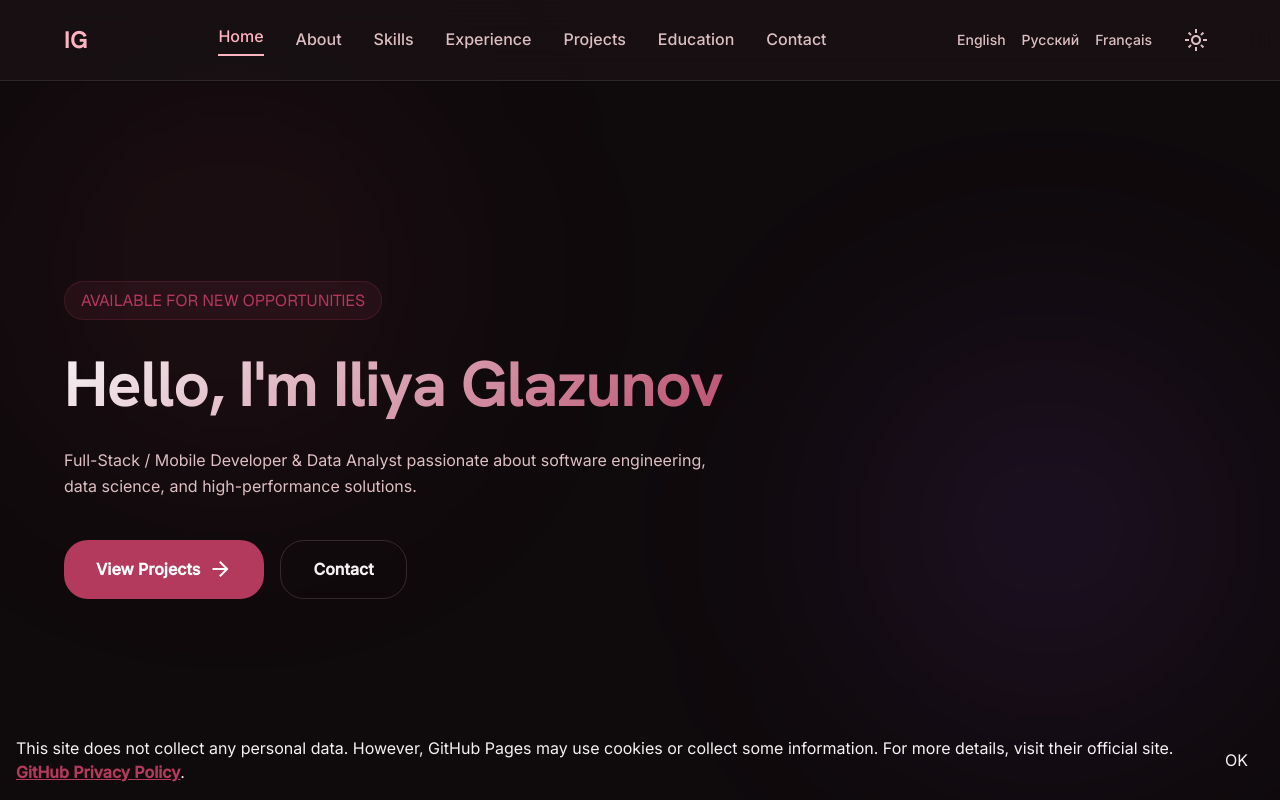
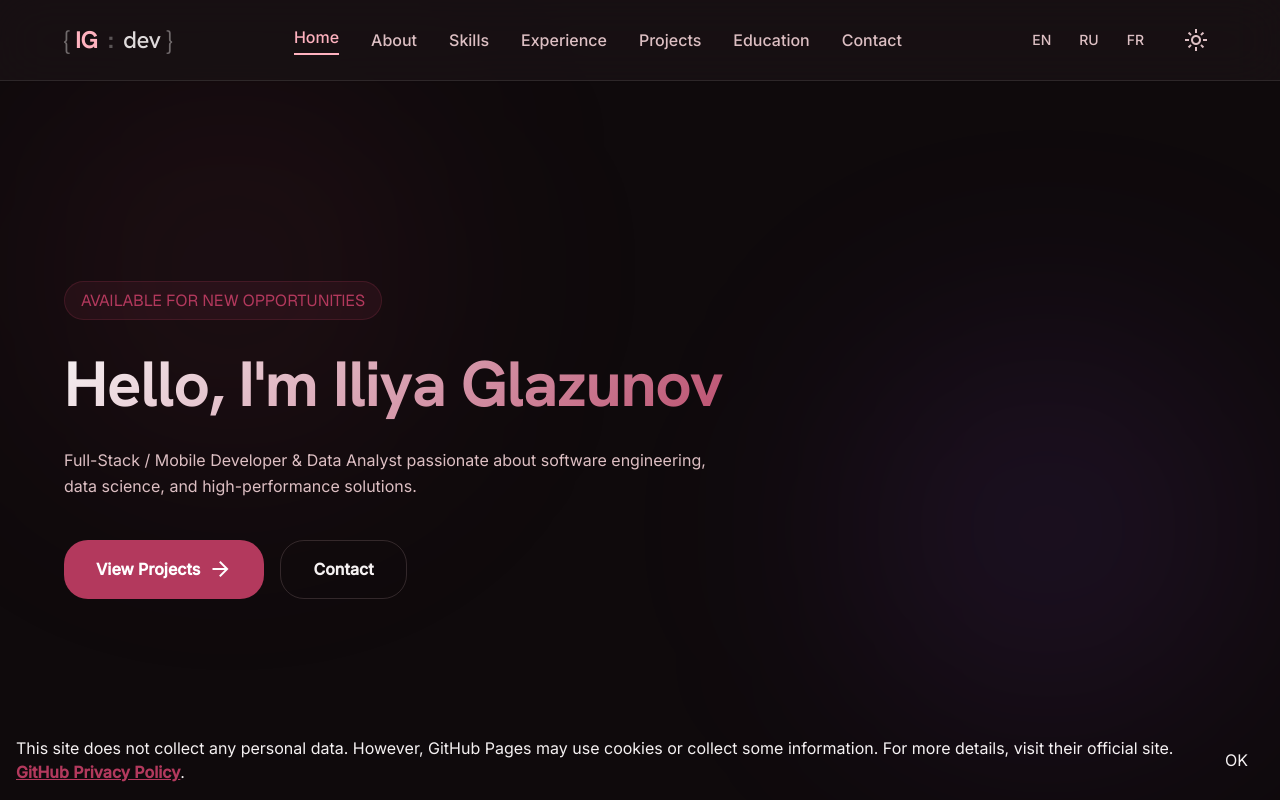
Before and after one commit to iliyasalve/business_card, a Next.js app: page / in a window 1280 px wide. Shown: the top 800 px of the page. Built offline with nearby package versions, Linux system fonts and the light colour scheme.

Commit message:
refactor: update navigation UI design, refine language switching, and improve scroll handling in Layout component

```diff
--- a/components/Layout.tsx
+++ b/components/Layout.tsx
@@ -11,9 +11,9 @@ interface LayoutProps {
 }
 
 const languages = [
-  { code: 'en', label: 'English' },
-  { code: 'ru', label: 'Русский' },
-  { code: 'fr', label: 'Français' },
+  { code: 'en', label: 'English', short: 'EN' },
+  { code: 'ru', label: 'Русский', short: 'RU' },
+  { code: 'fr', label: 'Français', short: 'FR' },
 ];
 
 const Layout: React.FC<LayoutProps> = ({ children, theme, toggleTheme }) => {
@@ -56,16 +56,17 @@ const Layout: React.FC<LayoutProps> = ({ children, theme, toggleTheme }) => {
     anchors.forEach((anchor) => {
       const targetId = anchor.getAttribute('href');
       if (!targetId) return;
-      const target = document.querySelector(targetId);
-      if (!target) return;
 
       const clickHandler = (e: Event) => {
         e.preventDefault();
         e.stopPropagation(); // Stop Next.js from intercepting the click and introducing route lag
-        setActiveSection(targetId.slice(1));
-        target.scrollIntoView({
-          behavior: 'smooth'
-        });
+        const target = document.querySelector(targetId);
+        if (target) {
+          setActiveSection(targetId.slice(1));
+          target.scrollIntoView({
+            behavior: 'smooth'
+          });
+        }
       };
       anchor.addEventListener('click', clickHandler);
       clickHandlers.push({ anchor, handler: clickHandler });
@@ -136,18 +137,22 @@ const Layout: React.FC<LayoutProps> = ({ children, theme, toggleTheme }) => {
         anchor.removeEventListener('click', handler);
       });
     };
-  }, []);
+  }, [i18n.language]);
 
   return (
     <div className="min-h-screen flex flex-col bg-background text-on-background">
       {/* TopNavBar matching template exactly */}
       <nav className={`fixed top-0 w-full z-50 bg-surface/80 dark:bg-surface/80 backdrop-blur-xl border-b border-on-surface/10 transition-shadow duration-300 ${scrolled ? 'shadow-xl' : 'shadow-sm'}`}>
         <div className="flex justify-between items-center max-w-[1200px] mx-auto px-margin-mobile md:px-gutter h-20">
-          <div className="font-display text-headline-md font-bold text-primary dark:text-primary-fixed-dim">
-            IG
+          <div className="font-display text-headline-md font-bold tracking-tight flex items-center shrink-0">
+            <span className="opacity-40 font-light">{'{'}</span>
+            <span className="text-primary dark:text-primary-fixed-dim mx-1.5">IG</span>
+            <span className="opacity-30 mx-1">:</span>
+            <span className="text-on-surface/80 dark:text-on-surface/90 font-medium mx-1.5">dev</span>
+            <span className="opacity-40 font-light">{'}'}</span>
           </div>
 
-          <div className="hidden md:flex items-center gap-8">
+          <div className="hidden md:flex items-center gap-4 lg:gap-8">
             {navLinks.map((link) => {
               const isActive = activeSection === link.href.slice(1);
               return (
@@ -155,8 +160,8 @@ const Layout: React.FC<LayoutProps> = ({ children, theme, toggleTheme }) => {
                   key={link.href}
                   className={
                     isActive
-                      ? "text-primary dark:text-primary-fixed-dim border-b-2 border-primary dark:border-primary-fixed-dim pb-1 font-medium transition-all"
-                      : "text-on-surface-variant dark:text-on-surface-variant hover:text-primary transition-colors font-medium"
+                      ? "text-primary dark:text-primary-fixed-dim border-b-2 border-primary dark:border-primary-fixed-dim pb-1 font-medium transition-all text-sm lg:text-base"
+                      : "text-on-surface-variant dark:text-on-surface-variant hover:text-primary transition-colors font-medium text-sm lg:text-base"
                   }
                   href={link.href}
                 >
@@ -166,20 +171,20 @@ const Layout: React.FC<LayoutProps> = ({ children, theme, toggleTheme }) => {
             })}
           </div>
 
-          <div className="flex items-center gap-6">
+          <div className="flex items-center gap-3 lg:gap-6 shrink-0">
             {/* Language switch */}
-            <div className="hidden md:flex items-center gap-4 text-sm font-medium">
-              {languages.map(({ code, label }) => (
+            <div className="hidden md:flex items-center gap-2 lg:gap-3 text-xs lg:text-sm font-medium">
+              {languages.map(({ code, short }) => (
                 <button
                   key={code}
                   onClick={() => changeLanguage(code)}
-                  className={`transition-all ${
+                  className={`transition-all px-2 py-1 rounded-md ${
                     i18n.language === code
-                      ? 'bg-primary text-on-primary px-3 py-1.5 rounded-lg active:scale-95'
+                      ? 'bg-primary text-on-primary active:scale-95'
                       : 'text-on-surface-variant hover:text-primary'
                   }`}
                 >
-                  {label}
+                  {short}
                 </button>
               ))}
             </div>
@@ -188,9 +193,9 @@ const Layout: React.FC<LayoutProps> = ({ children, theme, toggleTheme }) => {
             <button
               onClick={toggleTheme}
               id="theme-toggle-desktop"
-              className="hidden md:flex items-center justify-center w-10 h-10 rounded-lg text-on-surface-variant hover:text-primary transition-colors hover:bg-surface-variant/30"
+              className="hidden md:flex items-center justify-center w-9 h-9 lg:w-10 lg:h-10 rounded-lg text-on-surface-variant hover:text-primary transition-colors hover:bg-surface-variant/30"
             >
-              <span className="material-symbols-outlined text-2xl">
+              <span className="material-symbols-outlined text-xl lg:text-2xl">
                 {theme === 'dark' ? 'light_mode' : 'dark_mode'}
               </span>
             </button>
@@ -224,7 +229,13 @@ const Layout: React.FC<LayoutProps> = ({ children, theme, toggleTheme }) => {
         <div>
           {/* Header */}
           <div className="flex justify-between items-center h-20 border-b border-on-surface/10 mb-6">
-            <div className="font-display text-headline-md font-bold text-primary dark:text-primary-fixed-dim">IG</div>
+            <div className="font-display text-headline-md font-bold tracking-tight flex items-center">
+              <span className="opacity-40 font-light">{'{'}</span>
+              <span className="text-primary dark:text-primary-fixed-dim mx-1.5">IG</span>
+              <span className="opacity-30 mx-1">:</span>
+              <span className="text-on-surface/80 dark:text-on-surface/90 font-medium mx-1.5">dev</span>
+              <span className="opacity-40 font-light">{'}'}</span>
+            </div>
             <button
               onClick={() => setMobileMenuOpen(false)}
               className="text-on-surface-variant hover:text-primary transition-colors"
@@ -288,8 +299,12 @@ const Layout: React.FC<LayoutProps> = ({ children, theme, toggleTheme }) => {
       <footer className="w-full bg-surface-container dark:bg-surface-container-lowest border-t border-on-surface/5">
         <div className="flex flex-col md:flex-row justify-between items-center max-w-[1200px] mx-auto py-section-gap-md px-margin-mobile md:px-gutter">
           <div className="mb-8 md:mb-0">
-            <div className="font-display text-headline-md font-bold text-primary dark:text-primary-fixed-dim mb-2">
-              IG
+            <div className="font-display text-headline-md font-bold tracking-tight flex items-center mb-2">
+              <span className="opacity-40 font-light">{'{'}</span>
+              <span className="text-primary dark:text-primary-fixed-dim mx-1.5">IG</span>
+              <span className="opacity-30 mx-1">:</span>
+              <span className="text-on-surface/80 dark:text-on-surface/90 font-medium mx-1.5">dev</span>
+              <span className="opacity-40 font-light">{'}'}</span>
             </div>
             <p className="font-body-md text-on-secondary-container dark:text-on-secondary-container/70 max-w-xs">
               &copy; {new Date().getFullYear()} Iliya Glazunov. Crafted with precision.
```
Also changed, not shown: 1 other file (tests, documents, lock files or other folders).
